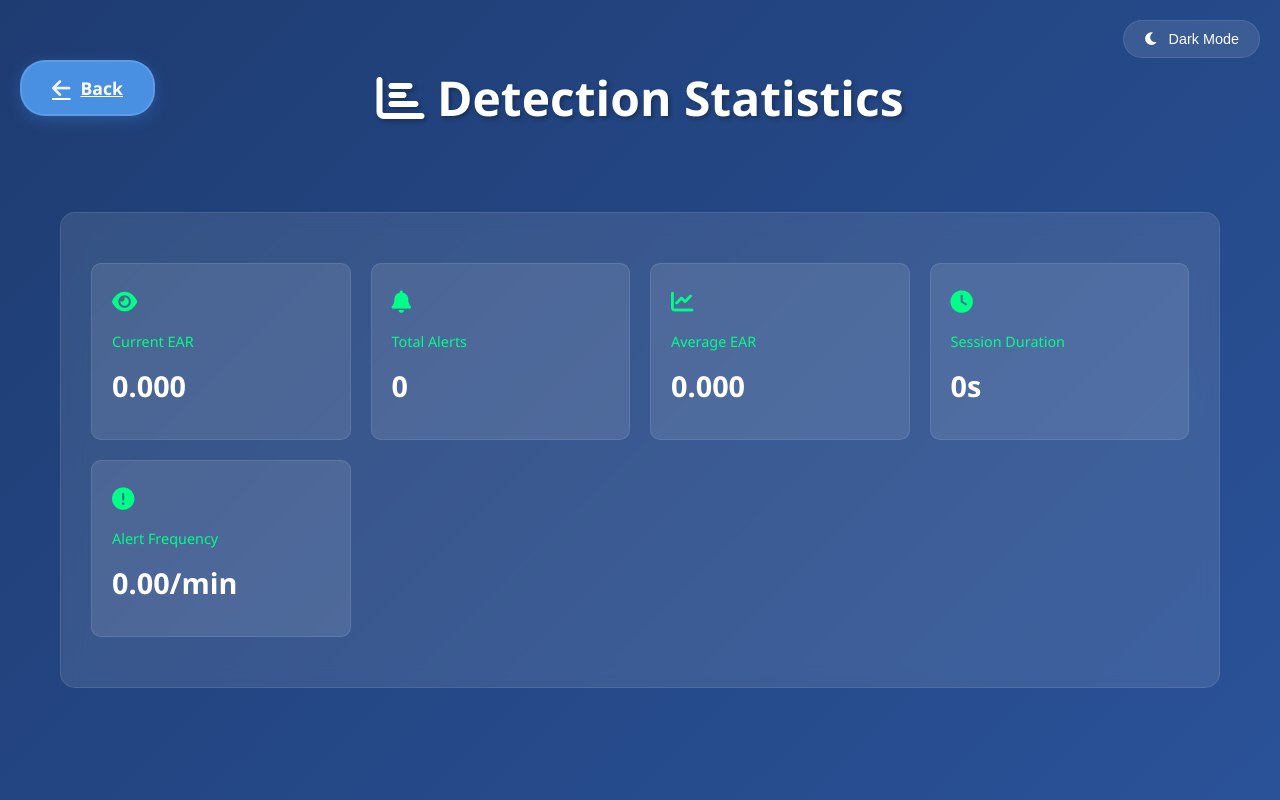
After one commit to joydeep1007/drowsiness_detection, a Flask app: page /statistics in a window 1280 px wide. The commit adds this page. Run offline with Flask 3, Linux system fonts and the light colour scheme.

Commit message:
drowsiiness_detection

```diff
--- a/app.py
+++ b/app.py
@@ -5,6 +5,7 @@ import dlib
 import pygame
 from scipy.spatial import distance as dist
 from drowsiness_detection import eye_aspect_ratio, play_alarm, init_sound_system
+from detection_state import DetectionState
 
 # Update the static folder path to be absolute
 static_folder = os.path.join(os.path.dirname(os.path.abspath(__file__)), 'static')
@@ -22,6 +23,12 @@ app_settings = {
     'frameThreshold': 20
 }
 
+# Add global detection state
+detection_active = False
+
+# Initialize detection state
+detection_state = DetectionState()
+
 # Add this route for debugging static files
 @app.route('/static/<path:filename>')
 def custom_static(filename):
@@ -31,80 +38,99 @@ def custom_static(filename):
         print(f"Error serving static file: {e}")
         return str(e), 404
 
+@app.route('/toggle_detection', methods=['POST'])
+def toggle_detection():
+    global detection_active
+    state = request.json.get('state', False)
+    detection_active = state
+    return jsonify({'status': 'success', 'detection_active': detection_active})
+
 # Initialize face detector and predictor
 detector = dlib.get_frontal_face_detector()
 predictor = dlib.shape_predictor("shape_predictor_68_face_landmarks.dat")
 
-# Constants
-frame_count = 0
+def generate_frames():
+    global app_settings, detection_active
+    cap = cv2.VideoCapture(0)
 
-def generate_frames():
-    global frame_count, app_settings
-    cap = cv2.VideoCapture(0)
+    if not cap.isOpened():
+        print("Error: Could not open video capture device")
+        return
 
     try:
         while True:
             ret, frame = cap.read()
             if not ret:
+                print("Error: Could not read frame")
                 break
 
-            gray = cv2.cvtColor(frame, cv2.COLOR_BGR2GRAY)
+            if detection_active:
+                gray = cv2.cvtColor(frame, cv2.COLOR_BGR2GRAY)
 
-            if gray.dtype != 'uint8':
-                gray = gray.astype('uint8')
+                if gray.dtype != 'uint8':
+                    gray = gray.astype('uint8')
 
-            try:
-                faces = detector(gray)
+                try:
+                    faces = detector(gray)
 
-                for face in faces:
-                    landmarks = predictor(gray, face)
+                    for face in faces:
+                        landmarks = predictor(gray, face)
 
-                    left_eye = []
-                    right_eye = []
+                        left_eye = []
+                        right_eye = []
 
-                    # Left eye landmarks
-                    for n in range(36, 42):
-                        x, y = landmarks.part(n).x, landmarks.part(n).y
-                        left_eye.append((x, y))
+                        # Left eye landmarks
+                        for n in range(36, 42):
+                            x, y = landmarks.part(n).x, landmarks.part(n).y
+                            left_eye.append((x, y))
 
-                    # Right eye landmarks
-                    for n in range(42, 48):
-                        x, y = landmarks.part(n).x, landmarks.part(n).y
-                        right_eye.append((x, y))
+                        # Right eye landmarks
+                        for n in range(42, 48):
+                            x, y = landmarks.part(n).x, landmarks.part(n).y
+                            right_eye.append((x, y))
 
-                    # Calculate EAR for both eyes
-                    left_ear = eye_aspect_ratio(left_eye)
-                    right_ear = eye_aspect_ratio(right_eye)
-                    ear = (left_ear + right_ear) / 2.0
+                        # Calculate EAR for both eyes
+                        left_ear = eye_aspect_ratio(left_eye)
+                        right_ear = eye_aspect_ratio(right_eye)
+                        ear = (left_ear + right_ear) / 2.0
 
-                    # Draw landmarks on eyes
-                    for (x, y) in left_eye + right_eye:
-                        cv2.circle(frame, (x, y), 2, (0, 255, 0), -1)
+                        # Draw landmarks on eyes
+                        for (x, y) in left_eye + right_eye:
+                            cv2.circle(frame, (x, y), 2, (0, 255, 0), -1)
 
-                    # Drowsiness detection logic using custom settings
-                    if ear < float(app_settings['earThreshold']):
-                        frame_count += 1
-                        if frame_count >= int(app_settings['frameThreshold']):
+                        # Updated drowsiness detection using DetectionState
+                        is_drowsy = detection_state.update(ear, float(app_settings['earThreshold']))
+
+                        if is_drowsy and detection_state.frame_count >= int(app_settings['frameThreshold']):
                             cv2.putText(frame, "DROWSINESS ALERT!", (50, 100),
                                       cv2.FONT_HERSHEY_SIMPLEX, 1.5, (0, 0, 255), 2)
                             play_alarm(app_settings['alertSound'])
-                    else:
-                        frame_count = 0
 
-                    # Display EAR value
-                    cv2.putText(frame, f"EAR: {ear:.2f}", (300, 30),
-                               cv2.FONT_HERSHEY_SIMPLEX, 0.7, (0, 0, 255), 2)
+                        # Add statistics overlay
+                        stats = detection_state.get_statistics()
+                        cv2.putText(frame, f"EAR: {ear:.2f} | Alerts: {stats['total_alerts']}",
+                                  (10, 30), cv2.FONT_HERSHEY_SIMPLEX, 0.7, (0, 0, 255), 2)
 
-            except Exception as e:
-                print(f"Error in face detection: {e}")
-                continue
+                except Exception as e:
+                    print(f"Error in face detection: {e}")
+                    continue
+            else:
+                # Just display the frame without detection
+                detection_state.reset()
 
             # Convert frame to bytes for streaming
-            ret, buffer = cv2.imencode('.jpg', frame)
-            frame = buffer.tobytes()
-
-            yield (b'--frame\r\n'
-                   b'Content-Type: image/jpeg\r\n\r\n' + frame + b'\r\n')
+            try:
+                ret, buffer = cv2.imencode('.jpg', frame)
+                if not ret:
+                    continue
+                frame_bytes = buffer.tobytes()
+                yield (b'--frame\r\n'
+                      b'Content-Type: image/jpeg\r\n\r\n' + frame_bytes + b'\r\n')
+            except Exception as e:
+                print(f"Error encoding frame: {e}")
+                continue
+    except Exception as e:
+        print(f"Error in generate_frames: {e}")
     finally:
         cap.release()
 
@@ -114,12 +140,20 @@ def index():
 
 @app.route('/video_feed')
 def video_feed():
-    return Response(generate_frames(),
-                   mimetype='multipart/x-mixed-replace; boundary=frame')
+    try:
+        return Response(generate_frames(),
+                       mimetype='multipart/x-mixed-replace; boundary=frame')
+    except Exception as e:
+        print(f"Error in video feed: {e}")
+        return "Video feed error", 500
 
 @app.route('/settings')
 def settings_page():
     return render_template('settings.html')
+
+@app.route('/statistics')
+def statistics_page():
+    return render_template('statistics.html')
 
 @app.route('/api/settings', methods=['GET', 'POST'])
 def handle_settings():
@@ -129,6 +163,11 @@ def handle_settings():
         return jsonify({'status': 'success'})
     return jsonify(app_settings)
 
+@app.route('/api/stats')
+def get_stats():
+    global detection_state
+    return jsonify(detection_state.get_statistics())
+
 if __name__ == '__main__':
     print(f"Static folder path: {app.static_folder}")
     app.run(debug=True)
--- /dev/null
+++ b/templates/statistics.html
@@ -0,0 +1,145 @@
+<!DOCTYPE html>
+<html lang="en">
+<head>
+    <meta charset="UTF-8">
+    <meta name="viewport" content="width=device-width, initial-scale=1.0">
+    <title>Statistics - Drowsiness Detection</title>
+    <link rel="stylesheet" type="text/css" href="{{ url_for('static', filename='css/style.css') }}">
+    <link rel="stylesheet" href="https://cdnjs.cloudflare.com/ajax/libs/font-awesome/6.0.0/css/all.min.css">
+</head>
+<body>
+    <div class="theme-switch">
+        <button id="themeToggle" class="theme-btn">
+            <i class="fas fa-moon"></i>
+            <span>Dark Mode</span>
+        </button>
+    </div>
+    <div class="container">
+        <header>
+            <a href="{{ url_for('index') }}" class="control-btn settings" style="position: absolute; left: 20px;">
+                <i class="fas fa-arrow-left"></i> Back
+            </a>
+            <h1><i class="fas fa-chart-bar"></i> Detection Statistics</h1>
+        </header>
+
+        <main>
+            <div class="info-panel" id="stats-display">
+                <!-- Stats will be inserted here -->
+            </div>
+        </main>
+    </div>
+
+    <style>
+        .stat-card {
+            display: grid;
+            grid-template-columns: repeat(auto-fit, minmax(250px, 1fr));
+            gap: 20px;
+            margin: 20px 0;
+        }
+
+        .stat-item {
+            background: var(--panel-bg);
+            padding: 20px;
+            border-radius: 10px;
+            border: 1px solid var(--border-color);
+            transition: all 0.3s ease;
+        }
+
+        .stat-item:hover {
+            transform: translateY(-5px);
+            border-color: var(--accent-color);
+            box-shadow: 0 0 20px rgba(0, 255, 136, 0.2);
+        }
+
+        .stat-label {
+            color: var(--accent-color);
+            font-size: 0.9em;
+            margin-bottom: 8px;
+        }
+
+        .stat-value {
+            font-size: 1.8em;
+            font-weight: bold;
+            margin: 10px 0;
+        }
+
+        .stat-icon {
+            font-size: 1.4em;
+            margin-bottom: 10px;
+            color: var(--accent-color);
+        }
+    </style>
+
+    <script>
+        // Theme switching logic
+        const themeToggle = document.getElementById('themeToggle');
+        const body = document.body;
+        const icon = themeToggle.querySelector('i');
+        const text = themeToggle.querySelector('span');
+
+        // Check for saved theme preference
+        const savedTheme = localStorage.getItem('theme');
+        if (savedTheme) {
+            body.classList.add(savedTheme);
+            updateThemeButton(savedTheme === 'dark-theme');
+        }
+
+        themeToggle.addEventListener('click', () => {
+            const isDark = body.classList.toggle('dark-theme');
+            localStorage.setItem('theme', isDark ? 'dark-theme' : '');
+            updateThemeButton(isDark);
+        });
+
+        function updateThemeButton(isDark) {
+            icon.className = isDark ? 'fas fa-sun' : 'fas fa-moon';
+            text.textContent = isDark ? 'Light Mode' : 'Dark Mode';
+        }
+
+        // Stats updating logic
+        function updateStats() {
+            fetch('/api/stats')
+                .then(response => response.json())
+                .then(data => {
+                    const statsHtml = `
+                        <div class="stat-card">
+                            <div class="stat-item">
+                                <div class="stat-icon"><i class="fas fa-eye"></i></div>
+                                <div class="stat-label">Current EAR</div>
+                                <div class="stat-value">${data.current_ear.toFixed(3)}</div>
+                            </div>
+
+                            <div class="stat-item">
+                                <div class="stat-icon"><i class="fas fa-bell"></i></div>
+                                <div class="stat-label">Total Alerts</div>
+                                <div class="stat-value">${data.total_alerts}</div>
+                            </div>
+
+                            <div class="stat-item">
+                                <div class="stat-icon"><i class="fas fa-chart-line"></i></div>
+                                <div class="stat-label">Average EAR</div>
+                                <div class="stat-value">${data.average_ear.toFixed(3)}</div>
+                            </div>
+
+                            <div class="stat-item">
+                                <div class="stat-icon"><i class="fas fa-clock"></i></div>
+                                <div class="stat-label">Session Duration</div>
+                                <div class="stat-value">${Math.round(data.session_duration)}s</div>
+                            </div>
+
+                            <div class="stat-item">
+                                <div class="stat-icon"><i class="fas fa-exclamation-circle"></i></div>
+                                <div class="stat-label">Alert Frequency</div>
+                                <div class="stat-value">${data.alert_frequency.toFixed(2)}/min</div>
+                            </div>
+                        </div>
+                    `;
+                    document.getElementById('stats-display').innerHTML = statsHtml;
+                });
+        }
+
+        // Update stats every second
+        setInterval(updateStats, 1000);
+        updateStats(); // Initial update
+    </script>
+</body>
+</html>
```
Also changed, not shown: detection_state.py (added, +71 -0 lines), templates/index.html (+31 -4 lines), templates/settings.html (+27 -3 lines).
